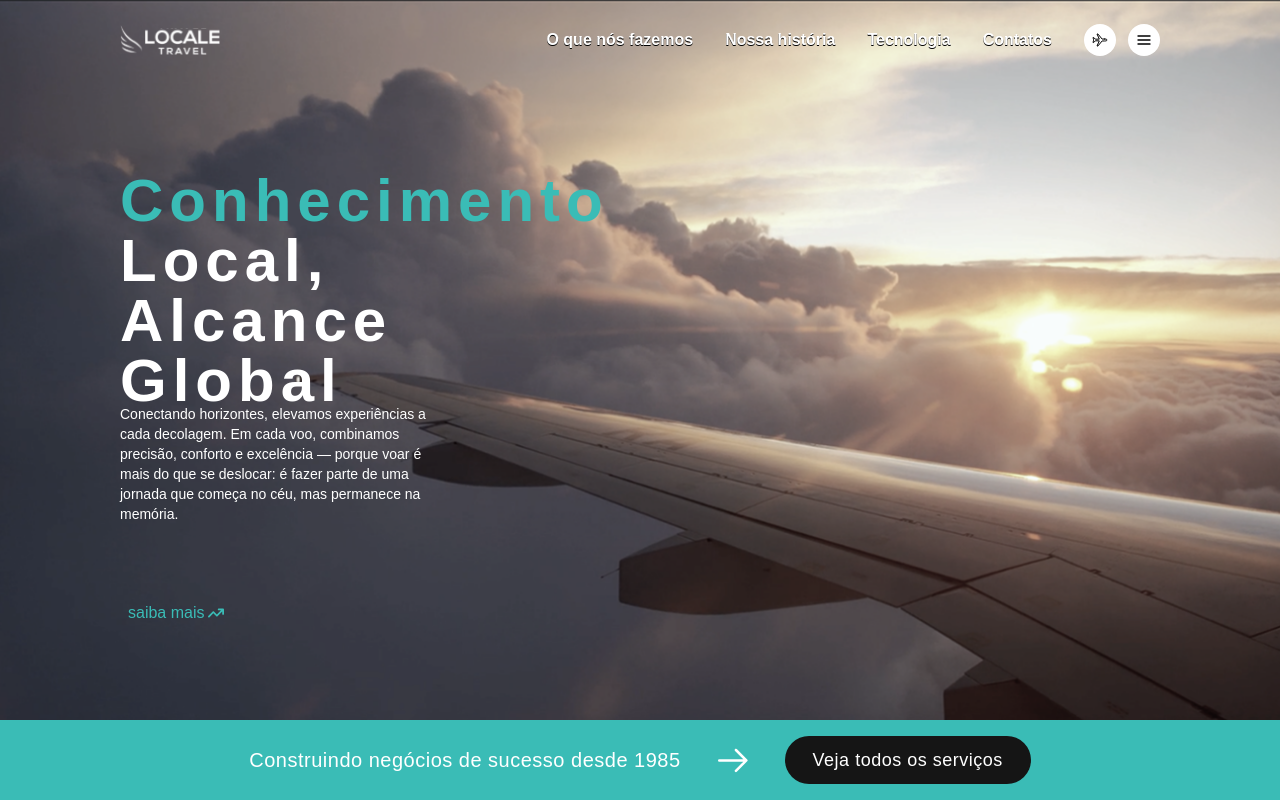
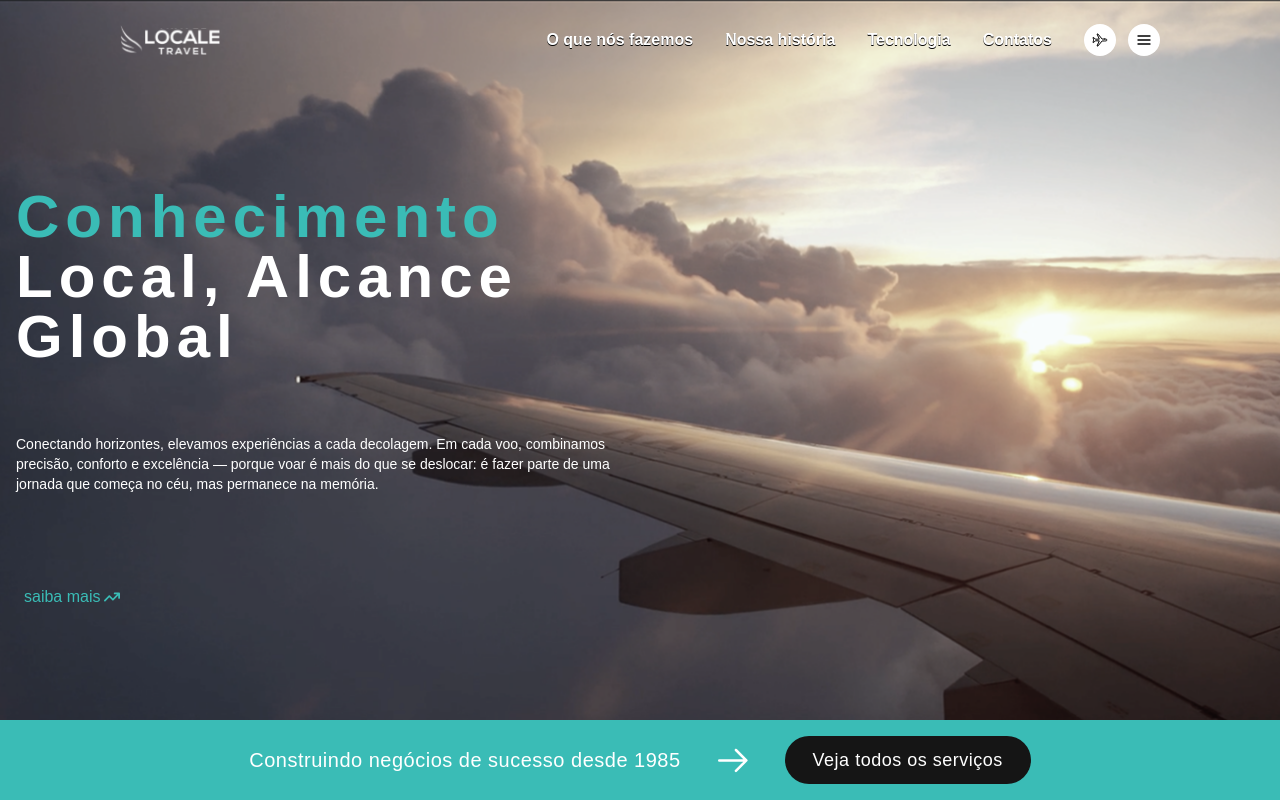
Before and after one commit to Leonardobern10/locale-travel, a React (Vite) app: page / in a window 1280 px wide. Shown: the top 800 px of the page. Built offline with nearby package versions, Linux system fonts and the light colour scheme; a web font is replaced by a local one.

Commit message:
fix: ajustando layout para bom desempenho em dispositivos móveis

```diff
--- a/src/components/Presentation/Banner/Banner.tsx
+++ b/src/components/Presentation/Banner/Banner.tsx
@@ -14,10 +14,10 @@ export default function Banner({
   return (
     <div
       ref={bannerRef}
-      className="padding-h-content w-full md:w-1/2 h-auto md:h-4/7 flex flex-col items-start justify-between gap-y-4"
+      className="p-4 md:padding-h-content w-full md:w-1/2 h-auto md:h-4/7 flex flex-col items-center md:items-start justify-between gap-y-4"
     >
       <BannerTitle title={bannerTitle} />
-      <p className="text-white w-full md:w-5/6 font-hunnin text-sm">
+      <p className="text-white w-full md:w-full font-hunnin text-sm">
         {description}
       </p>
       <Link linkName={buttonContent} />
```
